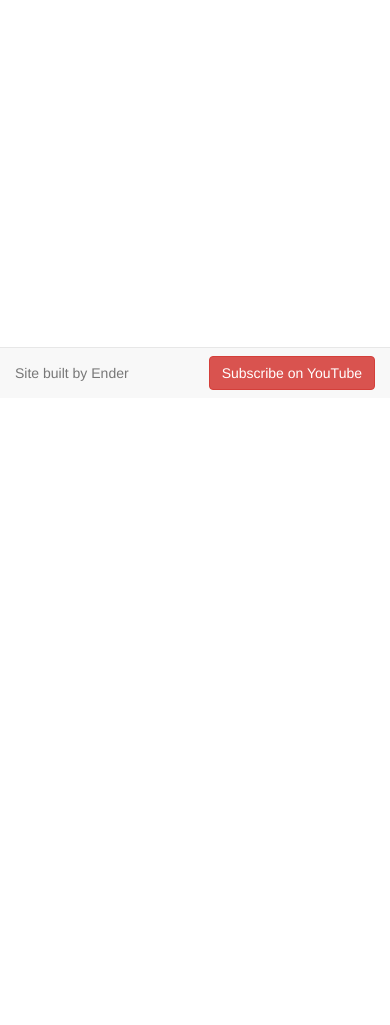
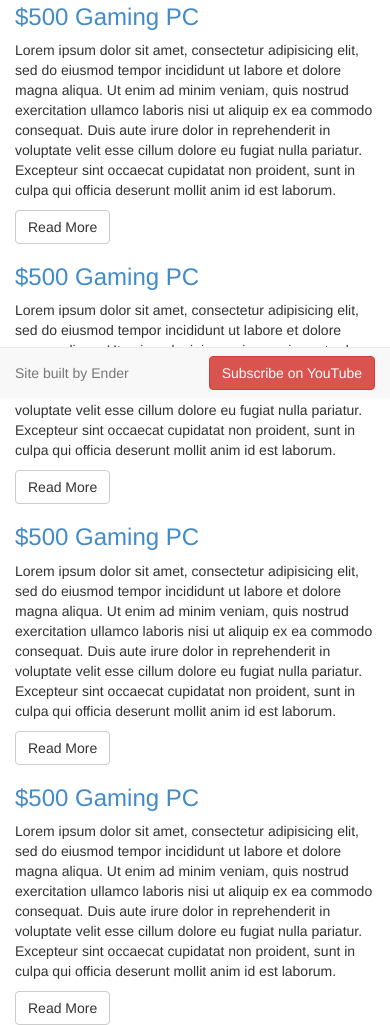
Before and after one commit to gqnelson/bootstraptutorial1, a plain HTML site: page index.html in a window 390 px wide. Shown: the part 446-1471 px from the top of the page. Before the commit the page ends 844 px from the top, so only its background shows below. Drawn offline with nearby package versions, Linux system fonts and the light colour scheme.

Commit message:
Finished tutorial #5 Responsive Grid System

```diff
--- a/index.html
+++ b/index.html
@@ -9,6 +9,7 @@
     <script src="js/bootstrap.js"></script>
 </head>
 <body>
+<!--Navbar-->
 <div class="navbar navbar-inverse navbar-static-top">
     <div class="container">
         <a href="#" class="navbar-brand">Tech Site</a>
@@ -41,12 +42,60 @@
 <div class="container">
     <div class="jumbotron text-center">
         <h1>Hello, World!</h1>
-        <p>The recent post about marking up navigation in lists (or not) generated nearly 200 comments of mostly-great discussion on this ...</p>
+
+        <p>The recent post about marking up navigation in lists (or not) generated nearly 200 comments of mostly-great
+            discussion on this ...</p>
         <a class="btn btn-default">Watch Now!</a>
         <a class="btn btn-info">Tweet it!</a>
     </div>
 </div>
 
+<div class="container">
+    <div class="row">
+        <div class="col-md-3">
+            <h3><a href="#">$500 Gaming PC</a></h3>
+
+            <p>Lorem ipsum dolor sit amet, consectetur adipisicing elit, sed do eiusmod tempor incididunt ut labore et
+                dolore magna aliqua. Ut enim ad minim veniam, quis nostrud exercitation ullamco laboris nisi ut aliquip
+                ex ea commodo consequat. Duis aute irure dolor in reprehenderit in voluptate velit esse cillum dolore eu
+                fugiat nulla pariatur. Excepteur sint occaecat cupidatat non proident, sunt in culpa qui officia
+                deserunt mollit anim id est laborum.</p>
+            <a href="#" class="btn btn-default">Read More</a>
+        </div>
+        <div class="col-md-3">
+            <h3><a href="#">$500 Gaming PC</a></h3>
+
+            <p>Lorem ipsum dolor sit amet, consectetur adipisicing elit, sed do eiusmod tempor incididunt ut labore et
+                dolore magna aliqua. Ut enim ad minim veniam, quis nostrud exercitation ullamco laboris nisi ut aliquip
+                ex ea commodo consequat. Duis aute irure dolor in reprehenderit in voluptate velit esse cillum dolore eu
+                fugiat nulla pariatur. Excepteur sint occaecat cupidatat non proident, sunt in culpa qui officia
+                deserunt mollit anim id est laborum.</p>
+            <a href="#" class="btn btn-default">Read More</a>
+        </div>
+        <div class="col-md-3">
+            <h3><a href="#">$500 Gaming PC</a></h3>
+
+            <p>Lorem ipsum dolor sit amet, consectetur adipisicing elit, sed do eiusmod tempor incididunt ut labore et
+                dolore magna aliqua. Ut enim ad minim veniam, quis nostrud exercitation ullamco laboris nisi ut aliquip
+                ex ea commodo consequat. Duis aute irure dolor in reprehenderit in voluptate velit esse cillum dolore eu
+                fugiat nulla pariatur. Excepteur sint occaecat cupidatat non proident, sunt in culpa qui officia
+                deserunt mollit anim id est laborum.</p>
+            <a href="#" class="btn btn-default">Read More</a>
+        </div>
+        <div class="col-md-3">
+            <h3><a href="#">$500 Gaming PC</a></h3>
+
+            <p>Lorem ipsum dolor sit amet, consectetur adipisicing elit, sed do eiusmod tempor incididunt ut labore et
+                dolore magna aliqua. Ut enim ad minim veniam, quis nostrud exercitation ullamco laboris nisi ut aliquip
+                ex ea commodo consequat. Duis aute irure dolor in reprehenderit in voluptate velit esse cillum dolore eu
+                fugiat nulla pariatur. Excepteur sint occaecat cupidatat non proident, sunt in culpa qui officia
+                deserunt mollit anim id est laborum.</p>
+            <a href="#" class="btn btn-default">Read More</a>
+        </div>
+    </div>
+</div>
+
+<!--Footer-->
 <div class="navbar navbar-default navbar-fixed-bottom">
     <div class="container">
         <p class="navbar-text pull-left">Site built by Ender</p>
```
